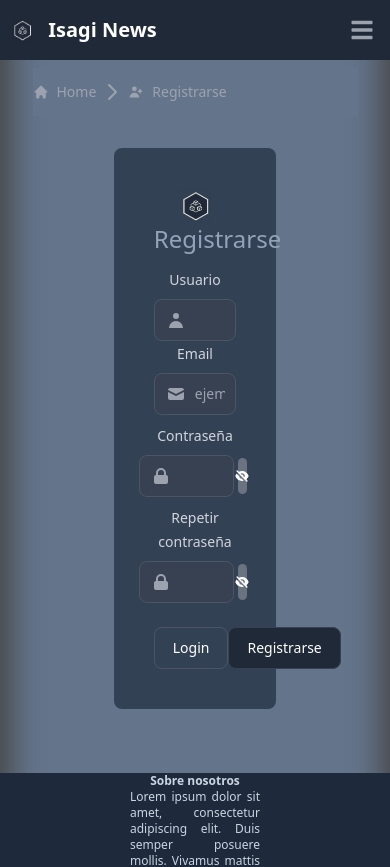
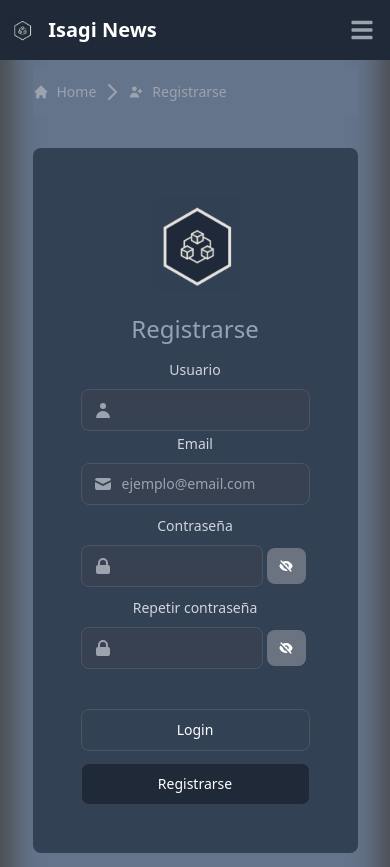
Before and after one commit to IsagiProject/isagi-news-react, a React (Vite) app: page /register in a window 390 px wide. Shown: the top 867 px of the page. Built offline with nearby package versions, Linux system fonts and the light colour scheme.

Commit message:
Alerta y responsive login/registro

```diff
--- /dev/null
+++ b/src/components/alerts/SuccessAlert.jsx
@@ -0,0 +1,11 @@
+import { Alert } from 'flowbite-react'
+
+export default function SuccessAlert({ bold, text }) {
+  return (
+    <Alert color='success'>
+      <span>
+        <span className='font-medium'>{bold}</span> {text}
+      </span>
+    </Alert>
+  )
+}
--- a/src/pages/LoginPage.jsx
+++ b/src/pages/LoginPage.jsx
@@ -101,14 +101,14 @@ export function LoginPage() {
           <div className='flex'>
             <TextInput
               id='password'
-              className='w-11/12'
+              className='w-11/12 max:md-w-10/12'
               type={passwordShown ? 'text' : 'password'}
               name='password'
               icon={HiLockClosed}
               required
             />
             <Button
-              className='w-1/12 mx-1 my-auto bg-gray-500 hover:bg-gray-800 dark:hover:bg-gray-800  transition duration-200 dark:bg-gray-500'
+              className='w-1/12 max-md:w-2/12 mx-1 my-auto bg-gray-500 hover:bg-gray-800 dark:hover:bg-gray-800  transition duration-200 dark:bg-gray-500'
               onClick={togglePassword}
             >
               {passwordShown ? <HiEye /> : <HiEyeOff />}
--- a/src/pages/RegisterPage.jsx
+++ b/src/pages/RegisterPage.jsx
@@ -5,6 +5,7 @@ import { HiEye, HiEyeOff, HiLockClosed, HiMail, HiUser } from 'react-icons/hi'
 import { Button, Label, TextInput } from 'flowbite-react'
 import { useAppSelector } from '../hooks/store.js'
 import Popup from '../components/modal/Popup.jsx'
+import SuccessAlert from '../components/alerts/SuccessAlert.jsx'
 
 export function RegisterPage() {
   const [user, setUser] = useState('')
@@ -22,6 +23,12 @@ export function RegisterPage() {
 
   const handleRegister = (event) => {
     event.preventDefault()
+    if (password.length < 8) {
+      setPopupData({
+        text: 'La contraseña debe tener al menos 8 caracteres',
+        buttonText: 'Aceptar'
+      })
+    }
 
     if (password !== confirm) {
       setPopupData({
@@ -61,6 +68,7 @@ export function RegisterPage() {
             text: 'Los datos no son validos',
             buttonText: 'Aceptar'
           })
+          setShowPopup(true)
           setUser('')
           setEmail('')
           setPassword('')
@@ -73,6 +81,7 @@ export function RegisterPage() {
             text: 'El email ya existe',
             buttonText: 'Aceptar'
           })
+          setShowPopup(true)
           setEmail('')
         }
       })
@@ -95,7 +104,6 @@ export function RegisterPage() {
   }
   return (
     <div className='justify-center'>
-      {registerSuccessful && <Navigate to='/' />}
       {token && <Navigate to='/' />}
       <Popup
         show={showPopup}
@@ -106,10 +114,17 @@ export function RegisterPage() {
       />
       <form
         onSubmit={handleRegister}
-        className='bg-slate-400 dark:bg-slate-700 w-6/12 m-auto p-10 my-8 justify-center rounded-lg'
+        className=' bg-slate-400 w-3/4 m-auto dark:bg-slate-700 p-12 my-8 justify-center rounded-lg max-md:w-full'
         action=''
       >
-        <img src={logo} className='h-3/6 w-3/6 m-auto' alt='' />
+        {registerSuccessful && (
+          <SuccessAlert text='El registro se ha completado. Por favor, verifica tu correo electronico' />
+        )}
+        <img
+          src={logo}
+          className='h-1/3 w-1/3 m-auto mb-5 max-md:h-1/2 max-md:w-1/2'
+          alt=''
+        />
         <h1 className='text-2xl text-slate-700 dark:text-slate-400 text-center pb-3'>
           Registrarse
         </h1>
@@ -145,7 +160,7 @@ export function RegisterPage() {
           <div className='flex'>
             <TextInput
               id='password'
-              className='w-11/12'
+              className='w-11/12 max-md:w-10/12'
               type={passwordShown ? 'text' : 'password'}
               name='password'
               icon={HiLockClosed}
@@ -153,7 +168,7 @@ export function RegisterPage() {
               required
             />
             <Button
-              className='w-1/12 mx-1 my-auto bg-gray-500 hover:bg-gray-800 dark:hover:bg-gray-800  transition duration-200 dark:bg-gray-500'
+              className='w-1/12 max-md:w-2/12 mx-1 my-auto bg-gray-500 hover:bg-gray-800 dark:hover:bg-gray-800  transition duration-200 dark:bg-gray-500'
               onClick={togglePassword}
             >
               {passwordShown ? <HiEye /> : <HiEyeOff />}
@@ -165,7 +180,7 @@ export function RegisterPage() {
           <div className='flex'>
             <TextInput
               id='confirm'
-              className='w-11/12'
+              className='w-11/12 max:md-w-10/12'
               type={confirmShown ? 'text' : 'password'}
               name='confirm'
               icon={HiLockClosed}
@@ -173,7 +188,7 @@ export function RegisterPage() {
               required
             />
             <Button
-              className='w-1/12 mx-1 my-auto bg-gray-500 hover:bg-gray-800 dark:hover:bg-gray-800  transition duration-200 dark:bg-gray-500'
+              className='w-1/12 max-md:w-2/12 mx-1 my-auto bg-gray-500 hover:bg-gray-800 dark:hover:bg-gray-800  transition duration-200 dark:bg-gray-500'
               onClick={toggleConfirm}
             >
               {confirmShown ? <HiEye /> : <HiEyeOff />}
@@ -182,7 +197,7 @@ export function RegisterPage() {
         </div>
         <br />
 
-        <div className='flex justify-between'>
+        <div className='flex justify-between max-md:flex-col gap-3 mt-4'>
           <Button color='light' onClick={handleGoToLogin}>
             Login
           </Button>
```
